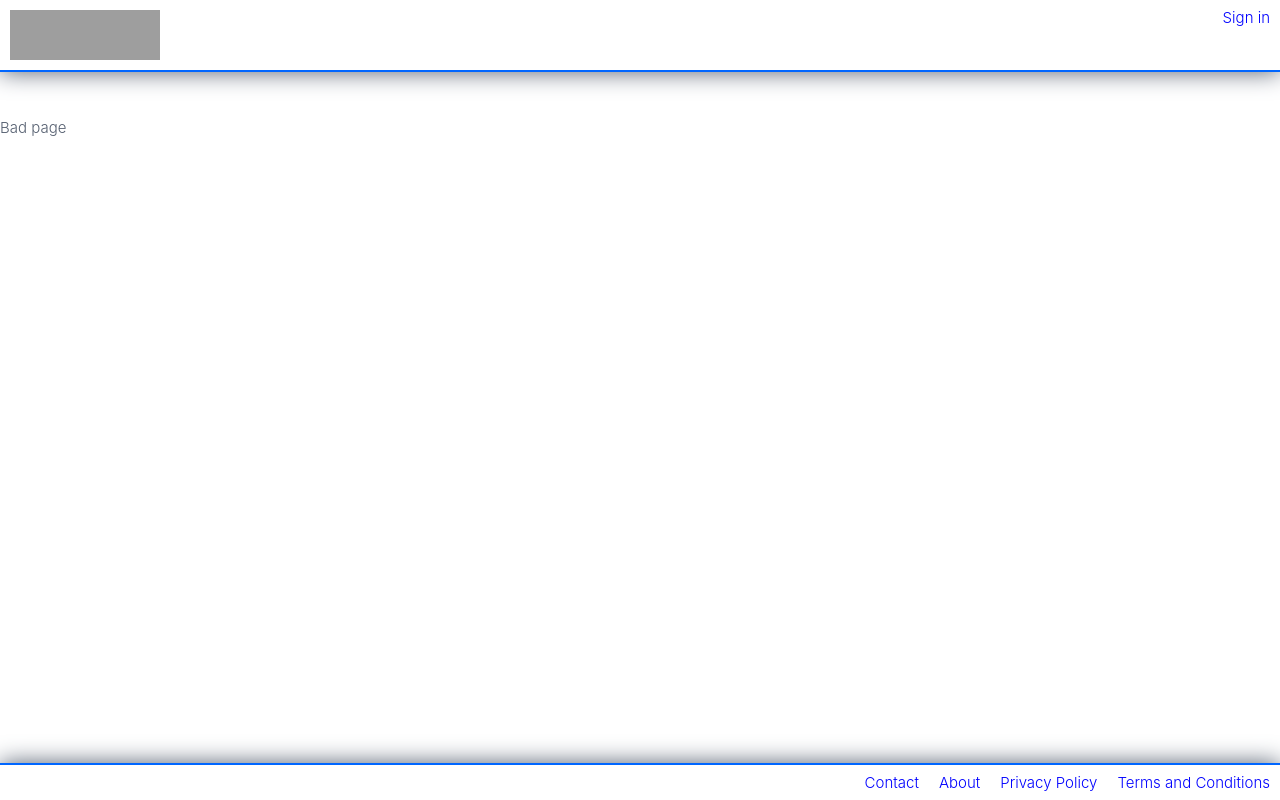
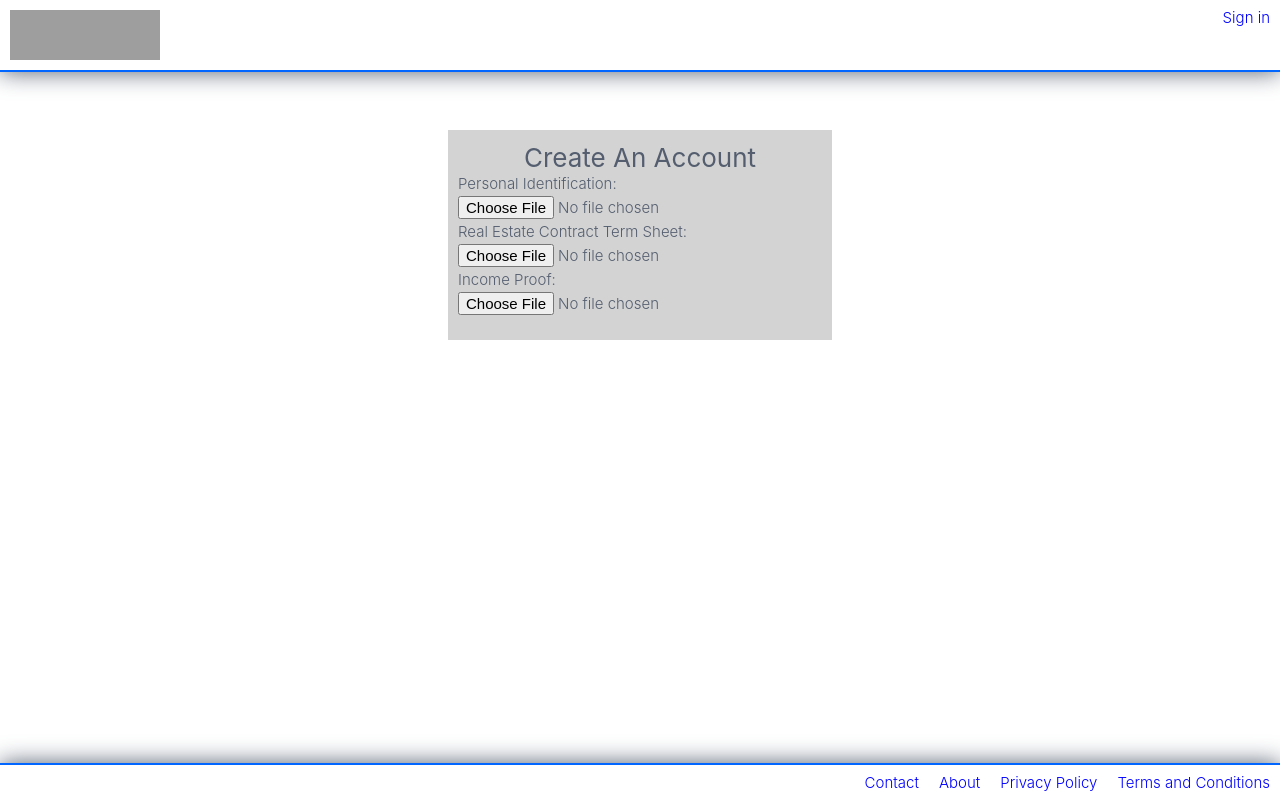
Before and after one commit to Daneolog/Inspeee, an Angular app: page /upload-documents in a window 1280 px wide. Built offline with nearby package versions, Linux system fonts and the light colour scheme; grey boxes are pictures that could not be loaded.

Commit message:
Upload Documents

```diff
--- a/src/app/app.module.ts
+++ b/src/app/app.module.ts
@@ -11,6 +11,7 @@ import { ErrorComponent } from './views/error/error.component';
 import { RegisterComponent } from './views/borrower/register/register.component';
 import { BankDetailsComponent } from './views/borrower/bank-details/bank-details.component';
 import { LoanOfferComponent } from './views/borrower/loan-offer/loan-offer.component';
+import { UploadDocumentsComponent } from './views/borrower/upload-documents/upload-documents.component';
 
 const routes: Routes = [
   { path: '', redirectTo: 'home', pathMatch: 'full' },
@@ -20,6 +21,7 @@ const routes: Routes = [
   { path: 'sign-up', component: RegisterComponent },
   { path: 'bank-details', component: BankDetailsComponent },
   { path: 'loan-offer', component: LoanOfferComponent },
+  { path: 'upload-documents', component: UploadDocumentsComponent },
   { path: '**', component: ErrorComponent }
 ];
 
@@ -38,7 +40,8 @@ const routes: Routes = [
     CheckRateComponent,
     RegisterComponent,
     BankDetailsComponent,
-    LoanOfferComponent
+    LoanOfferComponent,
+    UploadDocumentsComponent
   ]
 })
 export class AppModule {}
--- /dev/null
+++ b/src/app/views/borrower/upload-documents/upload-documents.component.html
@@ -0,0 +1,21 @@
+<div class="overlay">
+  <h2 style="text-align: center">Create An Account</h2>
+  <form>
+    Personal Identification: <input type="file" id="personalIdentification">
+    <br>
+    Real Estate Contract Term Sheet: <input type="file" id="realEstateContract">
+    <br>
+    Income Proof: <input type="file" id="incomeProof">
+    <br>
+  </form>
+  <table class="buttons">
+    <!-- <tr>
+      <td>
+        <a class="button" routerLink="/loan-offer">Previous</a>
+      </td>
+      <td style="text-align: right">
+        <a class="button" routerLink="/agreement-letter">Next</a>
+      </td>
+    </tr> -->
+  </table>
+</div>
--- /dev/null
+++ b/src/app/views/borrower/upload-documents/upload-documents.component.scss
@@ -0,0 +1,31 @@
+.overlay {
+  margin: auto;
+  width: 30%;
+  background: lightgray;
+  margin-top: 10px;
+  margin-bottom: 10px;
+  padding: 10px;
+}
+
+a.button {
+  cursor: default;
+  outline: 0;
+  background: #9f72e6;
+  border: 0;
+  border-radius: 2px;
+  padding: 5px 10px;
+  text-align: center;
+  color: #fff;
+
+  &:hover {
+    background: #b290e7;
+    text-decoration: none;
+  }
+  &:active {
+    background: #7947c9;
+  }
+  &:disabled {
+    cursor: not-allowed;
+    background: #b598e4;
+  }
+}
```
Also changed, not shown: src/app/views/borrower/upload-documents/upload-documents.component.ts (added, +8 -0 lines).
